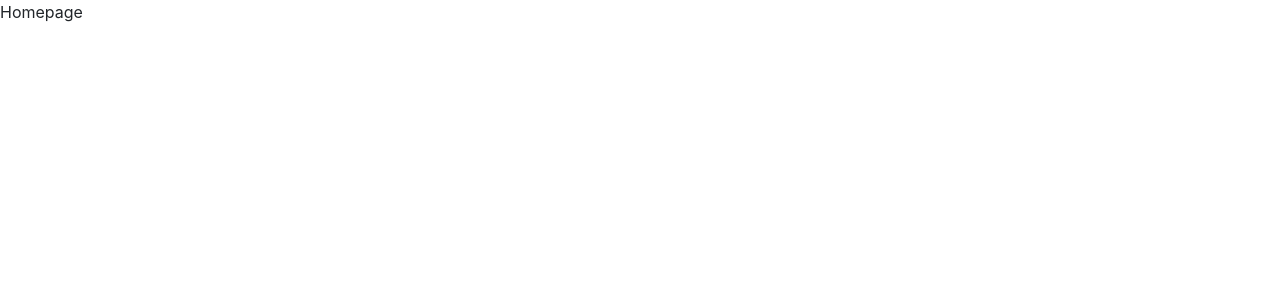
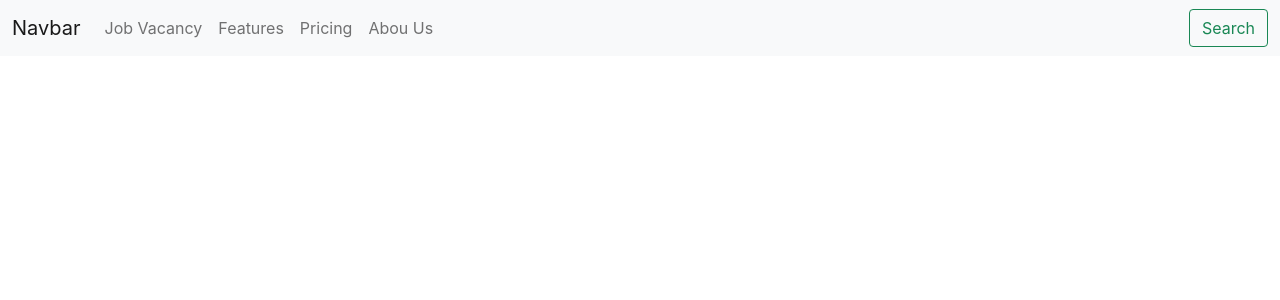
Before and after one commit to Yasela-dissanayake/hirace-job, a React (Create React App) app: page / in a window 1280 px wide. Shown: the top 300 px of the page. Built offline with nearby package versions, Linux system fonts and the light colour scheme.

Commit message:
feat:BS navbar added

```diff
--- /dev/null
+++ b/src/components/NavigationBar.js
@@ -0,0 +1,57 @@
+import React from "react";
+
+const NavigationBar = () => {
+  return (
+    <div>
+      <nav className="navbar navbar-expand-lg navbar-light bg-light">
+        <div className="container-fluid">
+          <a className="navbar-brand" href="#">
+            Navbar
+          </a>
+          <button
+            className="navbar-toggler"
+            type="button"
+            data-bs-toggle="collapse"
+            data-bs-target="#navbarSupportedContent"
+            aria-controls="navbarSupportedContent"
+            aria-expanded="false"
+            aria-label="Toggle navigation"
+          >
+            <span className="navbar-toggler-icon"></span>
+          </button>
+          <div className="collapse navbar-collapse" id="navbarSupportedContent">
+            <ul className="navbar-nav me-auto mb-2 mb-lg-0">
+              <li className="nav-item">
+                <a className="nav-link " aria-current="page" href="#">
+                  Job Vacancy
+                </a>
+              </li>
+              <li className="nav-item">
+                <a className="nav-link" href="#">
+                  Features
+                </a>
+              </li>
+              <li className="nav-item">
+                <a className="nav-link" href="#">
+                  Pricing
+                </a>
+              </li>
+              <li className="nav-item">
+                <a className="nav-link" href="#">
+                  Abou Us
+                </a>
+              </li>
+            </ul>
+            <form className="d-flex">
+              <button className="btn btn-outline-success" type="submit">
+                Search
+              </button>
+            </form>
+          </div>
+        </div>
+      </nav>
+    </div>
+  );
+};
+
+export default NavigationBar;
--- a/src/pages/Homepage.js
+++ b/src/pages/Homepage.js
@@ -1,7 +1,16 @@
 import React from "react";
+import NavigationBar from "../components/NavigationBar";
 
 const Homepage = () => {
-  return <div>Homepage</div>;
+  return (
+    <div>
+      <header>
+        <NavigationBar />
+      </header>
+      <main></main>
+      <footer></footer>
+    </div>
+  );
 };
 
 export default Homepage;
```
Also changed, not shown: src/components/NavigationBar.module.css (added).
